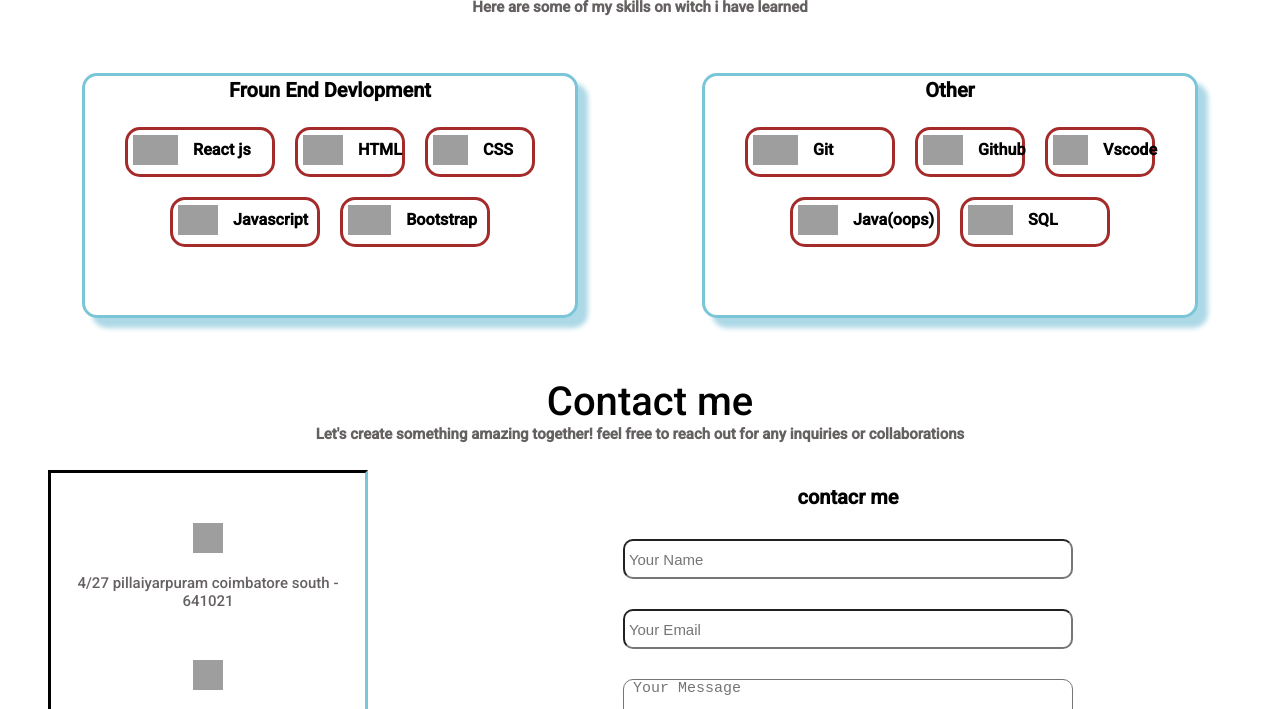
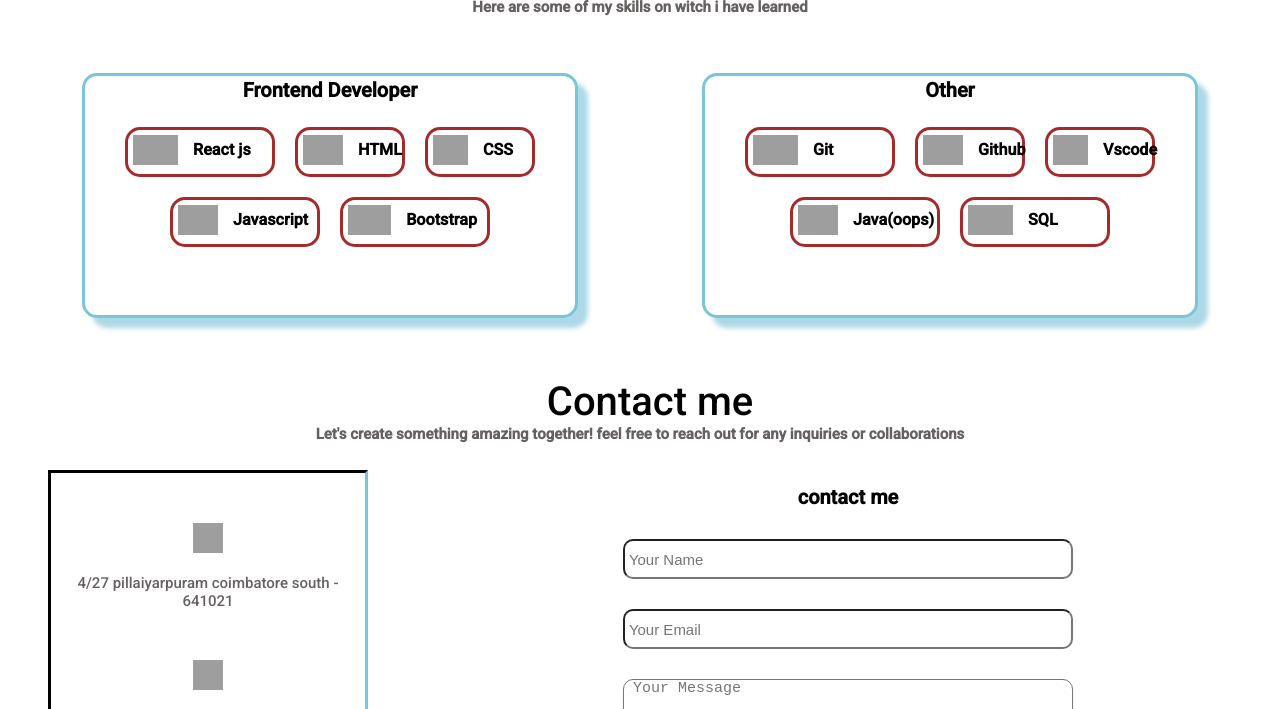
Before and after one commit to Arunkumar-5469/portfolio, a plain HTML site: page index.html in a window 1280 px wide. Shown: the part 644-1353 px from the top of the page. Drawn offline with Linux system fonts and the light colour scheme; grey boxes are pictures that could not be loaded.

Commit message:
Update index.html

```diff
--- a/index.html
+++ b/index.html
@@ -77,7 +77,7 @@
 
 <div class="container_2">
     <div class="fountend">
-        <h1 style="color:black; text-align: center;margin-bottom:15px;margin-top: 2px;font-size:20px;">Froun End Devlopment</h1>
+        <h1 style="color:black; text-align: center;margin-bottom:15px;margin-top: 2px;font-size:20px;">Frontend Developer</h1>
          <div class="box">
 
 
@@ -218,7 +218,7 @@
 
 <!--contact page-->
   <div class="contact2">
-     <h1 style="text-align: center; color: black;margin-top: 15px; font-size:20px;">contacr me</h1>
+     <h1 style="text-align: center; color: black;margin-top: 15px; font-size:20px;">contact me</h1>
 
 
      <form id="contact-form">
```
